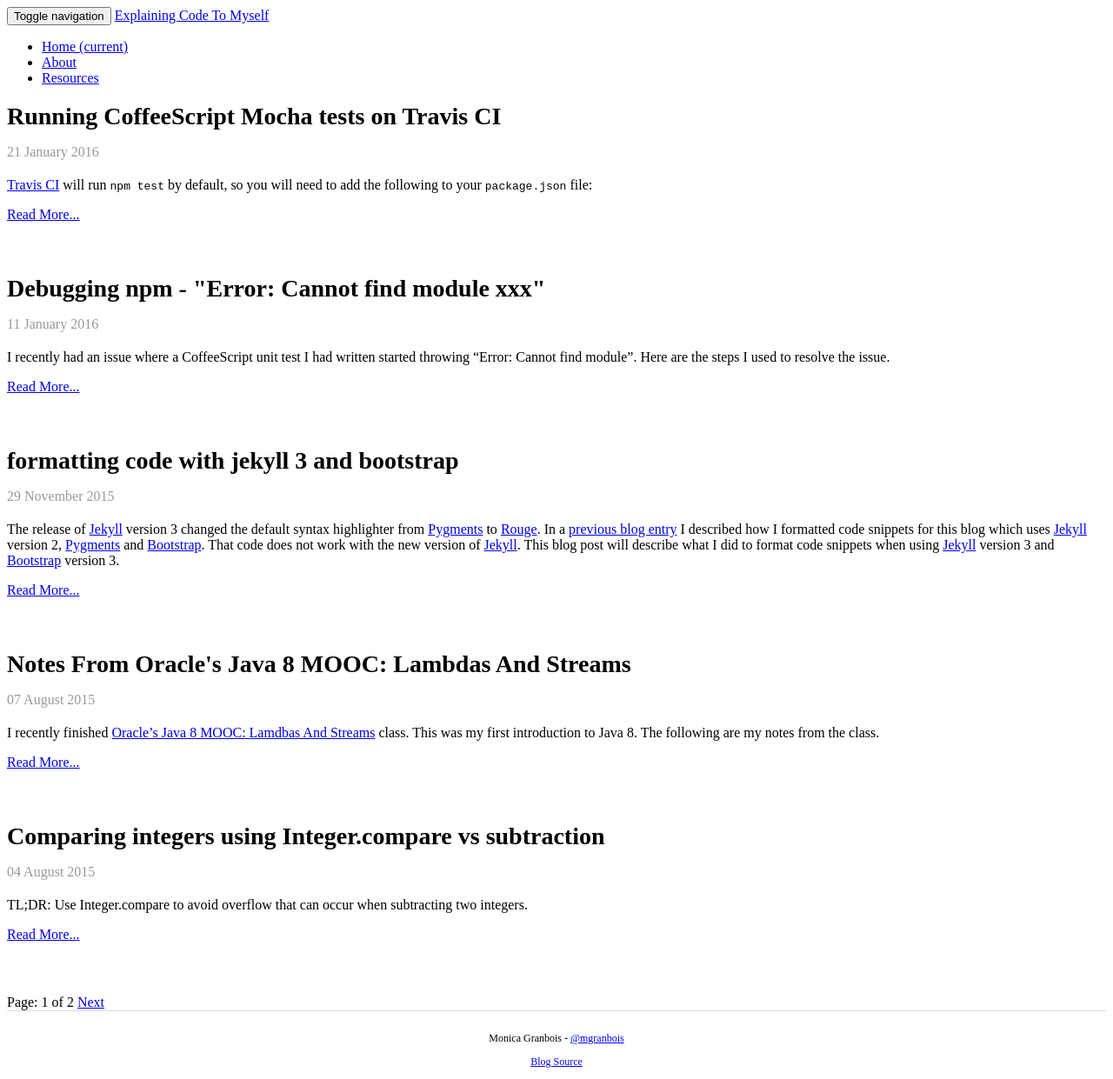
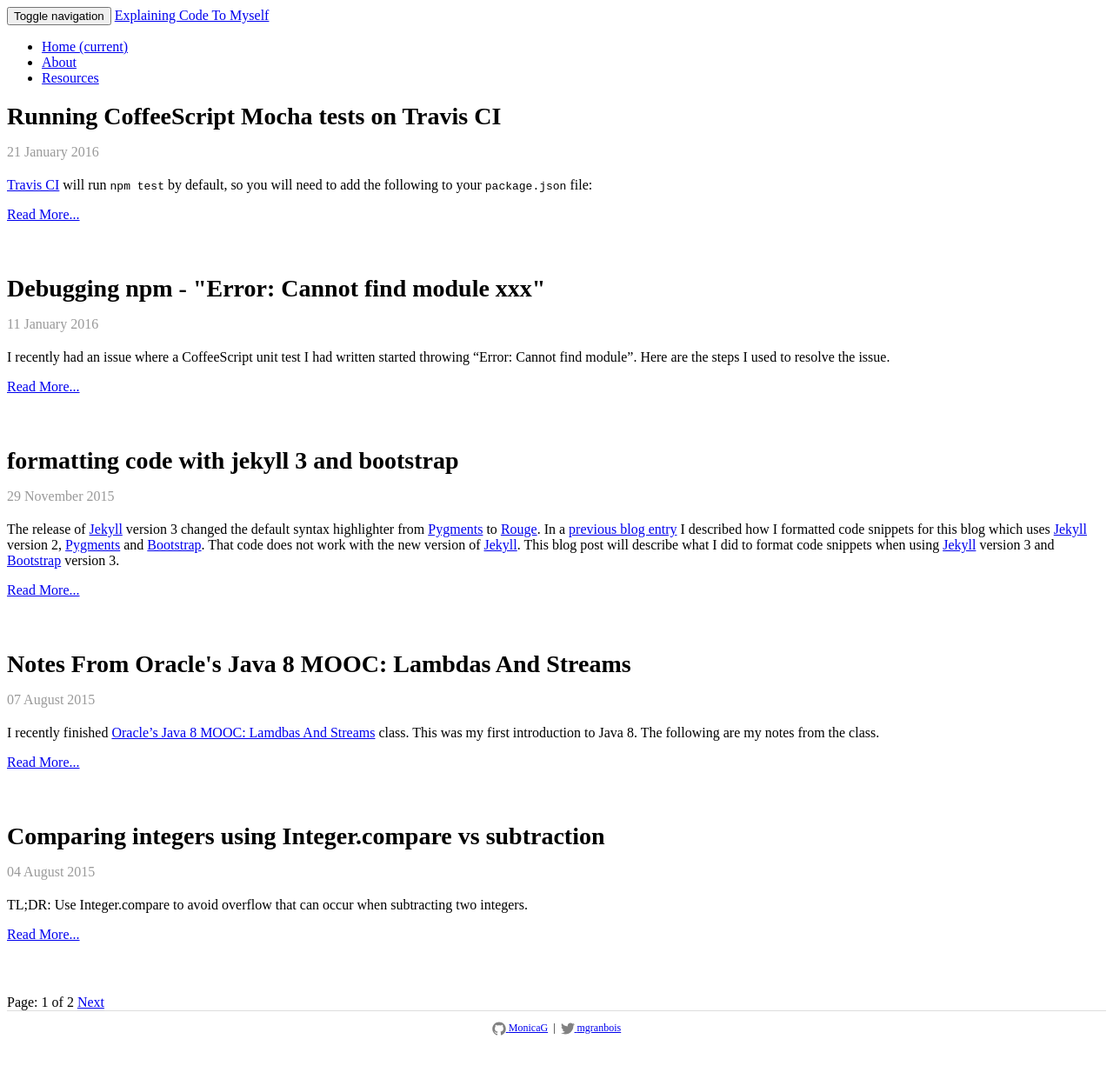
Before and after one commit to MonicaG/MonicaG.github.io, a Jekyll site: the page built from index.html, in a window 1280 px wide. Shown: the whole page at 87% size. Built offline with Jekyll 4.4.1, drawn with Linux system fonts in a browser that asks for light colours; nearby versions of some CDN libraries; the list of posts is cut into pages by our own code; a style sheet for code colours, icons or effects is not loaded; after the commit the page ends 1201 px from its top, so only the background shows below that.

Commit message:
Updated footer

```diff
--- a/_config.yml
+++ b/_config.yml
@@ -4,6 +4,7 @@ highlighter: pygments
 paginate: 5
 disqusShortName: monicag
 twitter_username: mgranbois
+github_username: MonicaG
 url: "http://monicagranbois.com"
 permalink: /blog/:categories/:title
 google_site_verification: ExTc2XTxRePfj38VQ7oJrNENFUTs7xQhS-1j1UlRKW4
--- a/_includes/footer.html
+++ b/_includes/footer.html
@@ -1,8 +1,11 @@
     <div class="container">
-      <footer class="footer-content">
-        <p>Monica Granbois - <a href="https://twitter.com/{{ site.twitter_username }}">@{{ site.twitter_username }}</a></p>
-        <p><a href="https://github.com/MonicaG/MonicaG.github.io">Blog Source</a></p>
-      </footer>
+      <div class="row">
+        <footer class="footer-content">
+            <a href="https://github.com/{{ site.github_username }}"><span class="icon">{% include icon-github.svg %}</span> <span>{{ site.github_username }}</span></a>
+            &nbsp;|&nbsp;
+            <a href="https://twitter.com/{{ site.twitter_username }}"><span class="icon">{% include icon-twitter.svg %}</span> <span>{{ site.twitter_username }}</span></a>
+        </footer>
+      </div>
     </div>
 
     <script src="https://ajax.googleapis.com/ajax/libs/jquery/1.11.2/jquery.min.js"></script>
--- a/css/blog.css
+++ b/css/blog.css
@@ -17,11 +17,11 @@
 }
 
 .footer-content {
-	text-align: center;
 	font-size: 0.75em;
 	border-top: 1px solid #ddd;
 	padding-top: 1em;
-
+  margin-bottom: 10px;
+  text-align: center;
 }
 
 .shareLinks {
@@ -88,3 +88,10 @@ blockquote {
     text-decoration: none;
     color: inherit;
 }
+
+.icon {
+  display: inline-block;
+  width: 16px;
+  height: 16px;
+  vertical-align: middle;
+}
```
Also changed, not shown: _includes/icon-github.svg (added), _includes/icon-twitter.svg (added).
